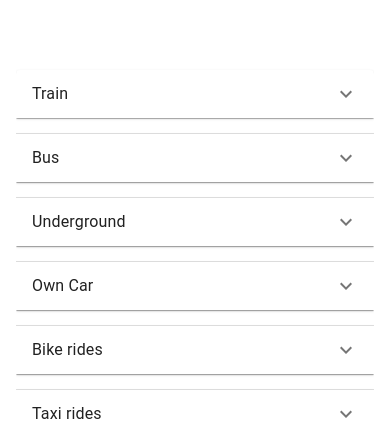
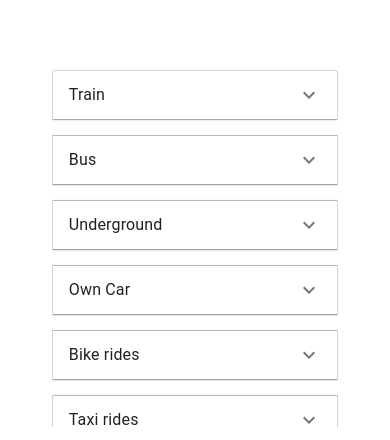
Before and after one commit to IoanaMMT/Nivo-Carbon-Intensity, a React (Create React App) app: page / in a window 390 px wide. Shown: the part 401-841 px from the top of the page. Built offline with nearby package versions, Linux system fonts and the light colour scheme.

Commit message:
added border to sliders

```diff
--- a/src/App.css
+++ b/src/App.css
@@ -29,7 +29,7 @@
 
   .controls {
     flex: 1;
-    width: 100%;
+    width: 80%;
     overflow-y: auto;
     padding-top: 3rem;
   }
@@ -65,7 +65,7 @@
 
     .controls {
       order: 2;
-      width: 100%;
+      width: 80%;
       height: auto; /* Adjust height to fit content */
       overflow-y: auto;
     }
--- a/src/SliderControl.js
+++ b/src/SliderControl.js
@@ -15,7 +15,15 @@
   return (
     <Box sx={{ width: "100%", maxWidth: 400, margin: "auto" }}>
       {data.map((series) => (
-        <Accordion key={series.id} sx={{ marginBottom: 2 }}>
+        <Accordion
+          key={series.id}
+          sx={{
+            marginBottom: 2,
+            borderLeft: "0.5px solid #d3d3d3",
+            borderRight: "0.5px solid #d3d3d3",
+            borderTop: "0.5px solid #d3d3d3",
+          }}
+        >
           <AccordionSummary
             expandIcon={<ExpandMoreIcon />}
             aria-controls={`${series.id}-content`}
```
